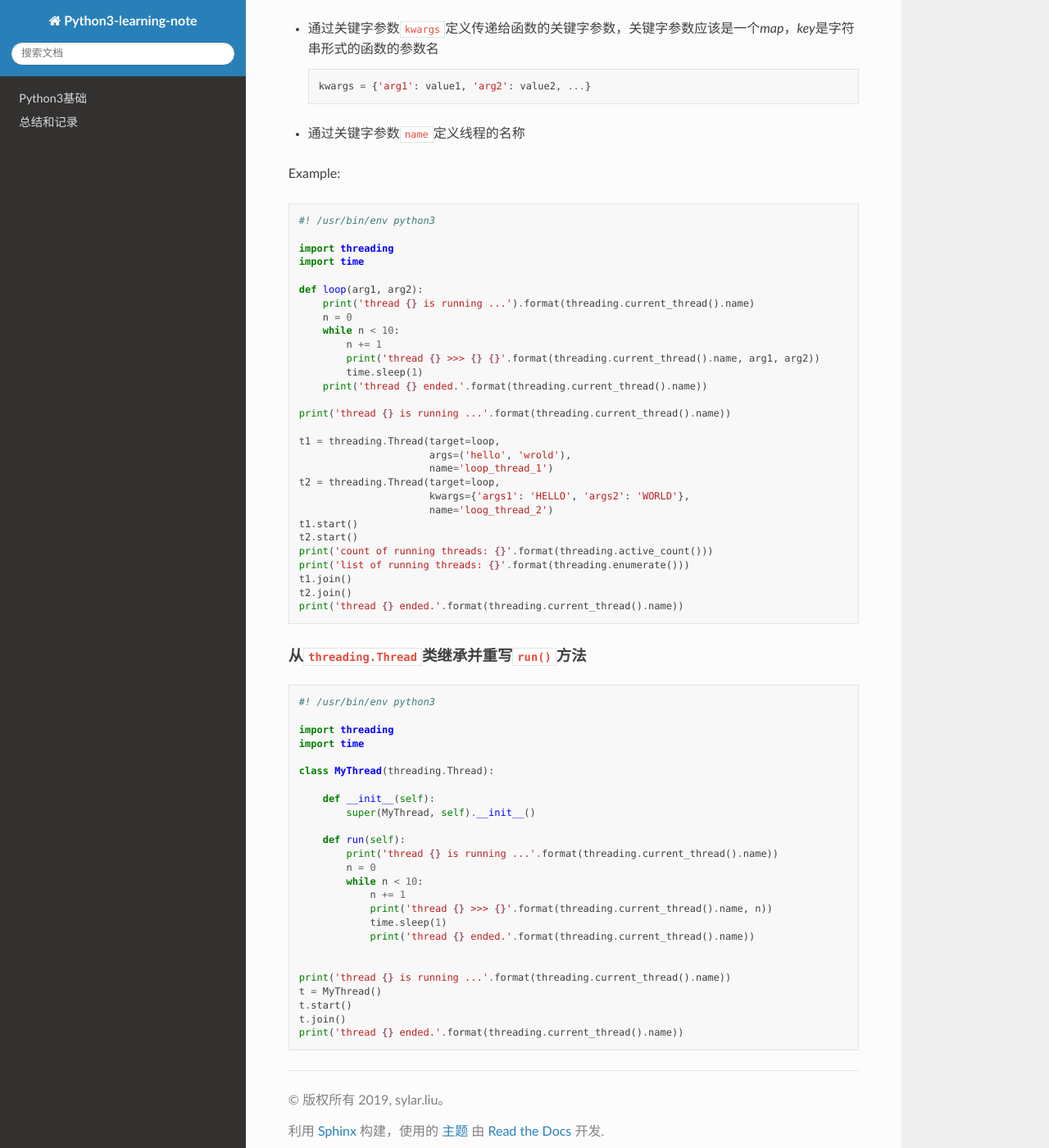
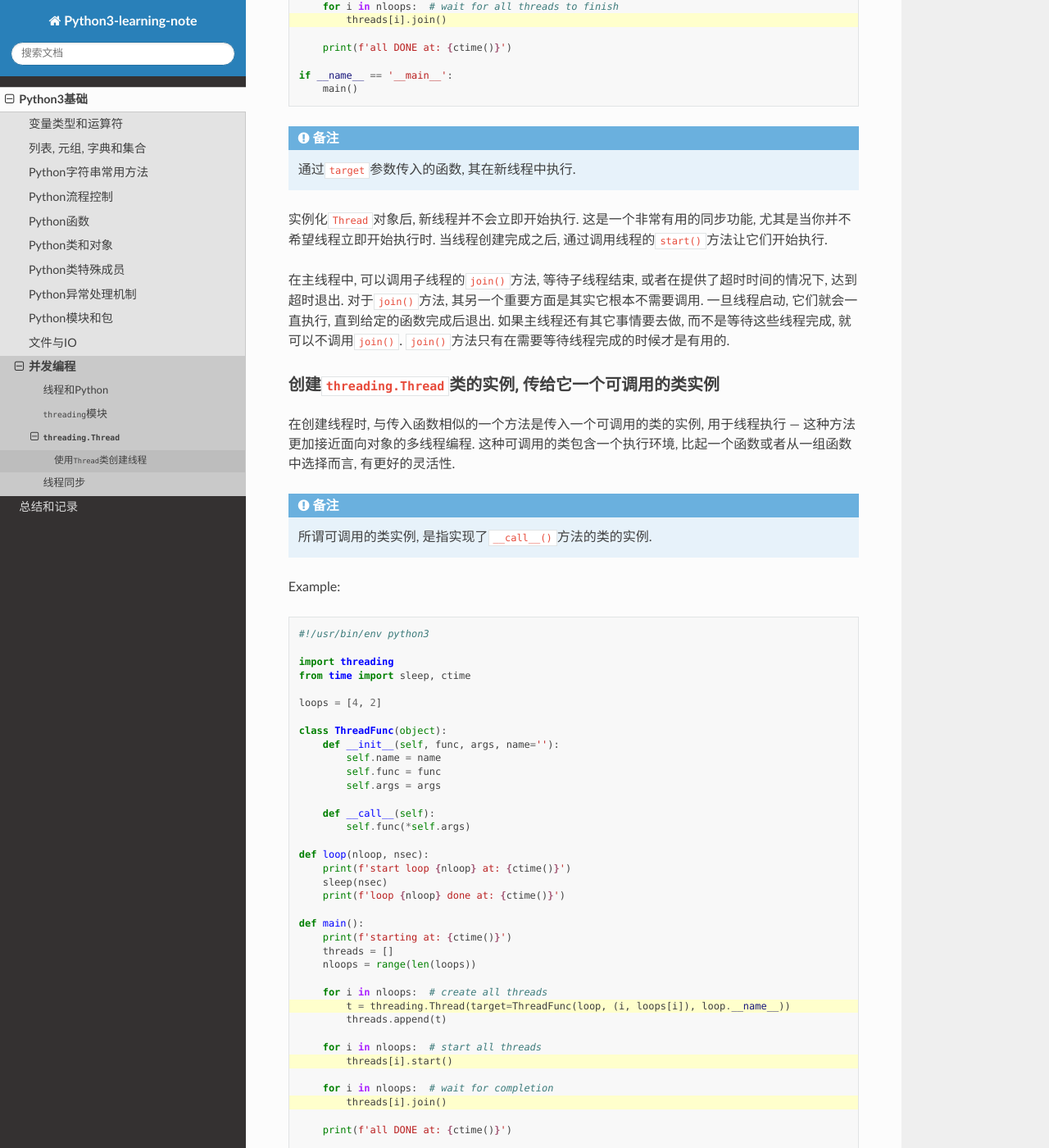
Before and after one commit to My-LearningNotes/Python3, a Sphinx documentation site: the page built from source/tutorial/concurrency/thread.rst, in a window 1280 px wide and 1400 px high, scrolled down 1865 px. Shown: the whole window at 82% size. Built offline with Sphinx 7.4.7 and the Read the Docs theme 2.0.0, drawn with Linux system fonts in a browser that asks for light colours; pages that are not in the unit, such as notebooks, are missing from menus; some of the changed text lies outside the part shown.

Commit message:
增加关于threading.Thread类的笔记

```diff
--- a/source/tutorial/concurrency/index.rst
+++ b/source/tutorial/concurrency/index.rst
@@ -6,4 +6,5 @@
 
     basics
     threading
+    thread
     sync/index
--- a/source/tutorial/concurrency/thread.rst
+++ b/source/tutorial/concurrency/thread.rst
@@ -1,47 +1,5 @@
-threading模块
-=============
-
-在Python中，通常使用\ ``threading``\ 模块来实现多线程编程。
-
-在\ ``threading``\ 模块中，除了\ ``Thread``\ 类之外，还包括许多非常好的
-同步机制。
-
-+-----------------------+----------------------------------------------------------------------------------------+
-| 对象                  | 描述                                                                                   |
-+=======================+========================================================================================+
-| ``Thread``            | 表示一个执行线程的对象                                                                 |
-+-----------------------+----------------------------------------------------------------------------------------+
-| ``Lock``              | 锁原语对象                                                                             |
-+-----------------------+----------------------------------------------------------------------------------------+
-| ``RLock``             | 可重入锁对象，使单一线程可以(再次)获得已持有的锁(递归锁)                               |
-+-----------------------+----------------------------------------------------------------------------------------+
-| ``Condition``         | 条件变量对象，使得一个线程等待另一个线程满足特定的“条件”，比如改变状态值或某个数据值   |
-+-----------------------+----------------------------------------------------------------------------------------+
-| ``Event``             | 条件变量的通用版本，任意数量的线程等待某个事件发生，在该事件发生后所有线程将被激活     |
-+-----------------------+----------------------------------------------------------------------------------------+
-| ``Semaphore``         | 信号量，为线程间共享的有限资源提供了一个“计数器”，如果没有可用资源时会被阻塞           |
-+-----------------------+----------------------------------------------------------------------------------------+
-| ``BoundedSemphore``   | 与Semaphore相似，不过它不允许超过初始值                                                |
-+-----------------------+----------------------------------------------------------------------------------------+
-| ``Timer``             | 与Thread类似，不过它要在运行前等待一段时间                                             |
-+-----------------------+----------------------------------------------------------------------------------------+
-
-``theading``\ 模块中的一些常用方法:
-
--  ``threading.current_thread()``
-
-   Return the current ``Thread`` object.
-
--  ``threading.active_count()``
-
-   Return the number of ``Thread`` objects currently alive.
-
--  ``threading.enumerate()``
-
-   Return a list of all ``Thread`` objects currently alive.
-
-``Thread``\ 类
---------------
+``threading.Thread``
+====================
 
 ``Thread``\ 类的常用属性和方法:
 
@@ -52,7 +10,7 @@ threading模块
 +--------------------------+------------------------------------------------------------------+
 | ``ident``                | 线程的标识符                                                     |
 +--------------------------+------------------------------------------------------------------+
-| ``daemon``               | 布尔标志，表示这个线程是否是守护线程                             |
+| ``daemon``               | 布尔标志, 表示这个线程是否是守护线程                             |
 +--------------------------+------------------------------------------------------------------+
 | ``__init__()``           | 构造函数                                                         |
 +--------------------------+------------------------------------------------------------------+
@@ -60,111 +18,224 @@ threading模块
 +--------------------------+------------------------------------------------------------------+
 | ``run()``                | 定义线程功能的方法(通常在子类中被重写)                           |
 +--------------------------+------------------------------------------------------------------+
-| ``join(timeout=None)``   | d等待线程的终止，除非指定了\ ``timeout(秒)``\ ，否则会一直阻塞   |
+| ``join(timeout=None)``   | 等待线程的终止,除非指定了\ ``timeout(秒)``\ , 否则会一直阻塞     |
 +--------------------------+------------------------------------------------------------------+
-| ``is_alive()``           | 布尔标志，表示这个线程是否还存活                                 |
+| ``is_alive()``           | 布尔标志, 表示这个线程是否还存活                                 |
 +--------------------------+------------------------------------------------------------------+
 
--  获取或设置线程\ *name*\ ，直接操作\ *name*\ 属性
+- 获取或设置线程\ *name*\ ，直接操作\ *name*\ 属性;
+- 获取或设置守护线程，直接操作\ *daemon*\ 属性.
 
--  获取或设置守护线程，直接操作\ *daemon*\ 属性
 
 使用\ ``Thread``\ 类创建线程
-~~~~~~~~~~~~~~~~~~~~~~~~~~~~
+----------------------------
 
-使用\ ``Thread``\ 类，可以有很多方法来创建线程，两种比较常用的方法:
+使用\ ``Thread``\ 类，可以有很多方法来创建线程:
 
--  创建\ ``Thread``\ 类的实例，传给它一个函数及其参数，在该函数中定义线程要执行的操作
+    - 创建\ ``Thread``\ 类的实例，传给它一个函数及其参数，在该函数中定义线程要执行的操作;
+    - 创建\ ``Thread``\ 类的实例, 传给它一个可调用的类实例;
+    - 派生\ ``Thread``\ 类的子类并重写\ ``run()``\ 方法，实例化子类.
 
--  派生\ ``Thread``\ 类的子类并重写\ ``run()``\ 方法，实例化子类
+常用的是第一个或第三个方法.
+当需要一个更加符合面向对象的接口时, 会选择前者; 否则会选择后者.
+
 
 实例化\ ``threading.Thread``\ 类并传入要运行的函数及其参数
 ^^^^^^^^^^^^^^^^^^^^^^^^^^^^^^^^^^^^^^^^^^^^^^^^^^^^^^^^^^
 
 实例化\ ``threading.Thread``\ 类，根据其构造函数:
 
--  通过关键字参数\ ``target``\ 定义要在线程中运行的函数
+- 通过关键字参数\ ``target``\ 定义要在线程中运行的函数:
 
-   .. code:: python
+.. code-block:: python
 
-       target = function_to_run
+    target = function_to_run
 
--  通过关键字参数\ ``args``\ 定义一个列表或元组，表示传递给函数的位置参数
+- 通过关键字参数\ ``args``\ 定义一个列表或元组，表示传递给函数的位置参数:
 
-   .. code:: python
+.. code-block:: python
 
-       args = [...]
-       args = (...)
+    args = [...]
+    args = (...)
 
--  通过关键字参数\ ``kwargs``\ 定义传递给函数的关键字参数，关键字参数应该是一个\ *map*\ ，\ *key*\ 是字符串形式的函数的参数名
+- 通过关键字参数\ ``kwargs``\ 定义传递给函数的关键字参数，关键字参数应该是一个\ *map*\ ，\ *key*\ 是字符串形式的函数的参数名:
 
-   .. code:: python
+.. code-block:: python
 
-       kwargs = {'arg1': value1, 'arg2': value2, ...}
+    kwargs = {'arg1': value1, 'arg2': value2, ...}
 
--  通过关键字参数\ ``name``\ 定义线程的名称
+- 通过关键字参数\ ``name``\ 定义线程的名称
 
 Example:
 
-.. code:: python
-
-    #! /usr/bin/env python3
+.. code-block:: python
+    :emphasize-lines: 17, 21, 24
 
     import threading
-    import time
+    from time import sleep, ctime
 
-    def loop(arg1, arg2):
-        print('thread {} is running ...').format(threading.current_thread().name)
-        n = 0
-        while n < 10:
-            n += 1
-            print('thread {} >>> {} {}'.format(threading.current_thread().name, arg1, arg2))
-            time.sleep(1)
-      	print('thread {} ended.'.format(threading.current_thread().name))
+    loops = [4, 2]
 
-    print('thread {} is running ...'.format(threading.current_thread().name))
+    def loop(nloop, nsec):
+        print(f'start loop {nloop} at: {ctime()}')
+        sleep(nsec)
+        print(f'loop {nloop} done at: {ctime()}')
 
-    t1 = threading.Thread(target=loop,
-                          args=('hello', 'wrold'),
-                          name='loop_thread_1')
-    t2 = threading.Thread(target=loop,
-                          kwargs={'args1': 'HELLO', 'args2': 'WORLD'},
-                          name='loog_thread_2')
-    t1.start()
-    t2.start()
-    print('count of running threads: {}'.format(threading.active_count()))
-    print('list of running threads: {}'.format(threading.enumerate()))
-    t1.join()
-    t2.join()
-    print('thread {} ended.'.format(threading.current_thread().name))
+    def main():
+        print(f'starting at: {ctime()}')
+        threads = []
+        nloops = range(len(loops))
+
+        for i in nloops:
+            t = threading.Thread(target=loop, args=(i, loops[i]))
+            threads.append(t)
+
+        for i in nloops:  # start threads
+            threads[i].start()
+
+        for i in nloops:  # wait for all threads to finish
+            threads[i].join()
+
+        print(f'all DONE at: {ctime()}')
+
+    if __name__ == '__main__':
+        main()
+
+.. note::
+
+    通过\ ``target``\ 参数传入的函数, 其在新线程中执行.
+
+实例化\ ``Thread``\ 对象后, 新线程并不会立即开始执行. 这是一个非常有用的同步功能, 尤其是当你并不希望线程立即开始执行时.
+当线程创建完成之后, 通过调用线程的\ ``start()``\ 方法让它们开始执行.
+
+在主线程中, 可以调用子线程的\ ``join()``\ 方法, 等待子线程结束, 或者在提供了超时时间的情况下, 达到超时退出.
+对于\ ``join()``\ 方法, 其另一个重要方面是其实它根本不需要调用.
+一旦线程启动, 它们就会一直执行, 直到给定的函数完成后退出.
+如果主线程还有其它事情要去做, 而不是等待这些线程完成, 就可以不调用\ ``join()``\ .
+``join()``\ 方法只有在需要等待线程完成的时候才是有用的.
+
+
+创建\ ``threading.Thread``\ 类的实例, 传给它一个可调用的类实例
+^^^^^^^^^^^^^^^^^^^^^^^^^^^^^^^^^^^^^^^^^^^^^^^^^^^^^^^^^^^^^^
+
+在创建线程时, 与传入函数相似的一个方法是传入一个可调用的类的实例, 用于线程执行 --- 这种方法更加接近面向对象的多线程编程.
+这种可调用的类包含一个执行环境, 比起一个函数或者从一组函数中选择而言, 有更好的灵活性.
+
+.. note::
+
+    所谓可调用的类实例, 是指实现了\ ``__call__()``\ 方法的类的实例.
+
+Example:
+
+.. code-block:: python
+    :emphasize-lines: 28, 32, 35
+
+    #!/usr/bin/env python3
+
+    import threading
+    from time import sleep, ctime
+
+    loops = [4, 2]
+
+    class ThreadFunc(object):
+        def __init__(self, func, args, name=''):
+            self.name = name
+            self.func = func
+            self.args = args
+
+        def __call__(self):
+            self.func(*self.args)
+
+    def loop(nloop, nsec):
+        print(f'start loop {nloop} at: {ctime()}')
+        sleep(nsec)
+        print(f'loop {nloop} done at: {ctime()}')
+
+    def main():
+        print(f'starting at: {ctime()}')
+        threads = []
+        nloops = range(len(loops))
+
+        for i in nloops:  # create all threads
+            t = threading.Thread(target=ThreadFunc(loop, (i, loops[i]), loop.__name__))
+            threads.append(t)
+
+        for i in nloops:  # start all threads
+            threads[i].start()
+
+        for i in nloops:  # wait for completion
+            threads[i].join()
+
+        print(f'all DONE at: {ctime()}')
+
+    if __name__ == '__main__':
+        main()
+
+* 在上面的例子中, 在实例化\ ``Thread``\ 对象时, 同时实例化了可调用类\ ``ThreadFunc``\ , 并通过\ ``target``\ 参数将可调用的类实例传递给\ ``Thread``\ 对象;
+* 我们希望这个类更加通用, 而不是局限于\ ``loop()``\ 函数, 因此添加了一些新的东西, 比如让这个类保存了函数的参数, 函数自身以及函数名的字符串, 而构造函数\ ``__init__()``\ 用于设定上述这些值;
+* 当创建新线程时, ``Thread``\ 类的代码将调用\ ``ThreadFunc``\ 对象, 此时会调用\ ``__call()__``\ 这个特殊方法.
+
+.. note::
+
+    在可调用的类实例中, ``__call()__``\ 方法中的代码在新线程中执行, 而其它的代码仍然在主线程中执行.
+
 
 从\ ``threading.Thread``\ 类继承并重写\ ``run()``\ 方法
 ^^^^^^^^^^^^^^^^^^^^^^^^^^^^^^^^^^^^^^^^^^^^^^^^^^^^^^^
 
-.. code:: python
+Example:
 
-    #! /usr/bin/env python3
+.. code-block:: python
+    :emphasize-lines: 6, 16, 32, 36, 39
 
     import threading
-    import time
+    from time import sleep, ctime
+
+    loops = [4, 2]
 
     class MyThread(threading.Thread):
+        def __init__(self, func, args, name=''):
+            threading.Thread.__init__(self)
+            self.name = name
+            self.func = func
+            self.args = args
 
-        def __init__(self):
-            super(MyThread, self).__init__()
+        def getResult(self):
+            return self.res
 
         def run(self):
-            print('thread {} is running ...'.format(threading.current_thread().name))
-            n = 0
-            while n < 10:
-                n += 1
-                print('thread {} >>> {}'.format(threading.current_thread().name, n))
-                time.sleep(1)
-           	print('thread {} ended.'.format(threading.current_thread().name))
+            print(f'starting {self.name} at: {ctime()}')
+            self.res = self.func(*self.args)
+            print(f'{self.name} finished at: {ctime()}')
 
+    def loop(nloop, nsec):
+        print(f'start loop {nloop} at: {ctime()}')
+        sleep(nsec)
+        print(f'loop {nloop} done at: {ctime()}')
 
-    print('thread {} is running ...'.format(threading.current_thread().name))
-    t = MyThread()
-    t.start()
-    t.join()
-    print('thread {} ended.'.format(threading.current_thread().name))
+    def main():
+        print(f'starting at: {ctime()}')
+        threads = []
+        nloops = range(len(loops))
+
+        for i in nloops:
+            t = MyThread(loop, (i, loops[i]), loop.__name__)
+            threads.append(t)
+
+        for i in nloops:
+            threads[i].start()
+
+        for i in nloops:
+            threads[i].join()
+
+        for i in nloops:
+            print(threads[i].getResult())  # 在主线程中执行
+
+        print(f'all DONE at: {ctime()}')
+
+    if __name__ == '__main__':
+        main()
+
+.. note::
+
+    在继承\ ``Thread``\ 类的子类中, ``run()``\ 中的代码在新线程中执行, 其它部分的代码仍然在主线程中执行.
```
